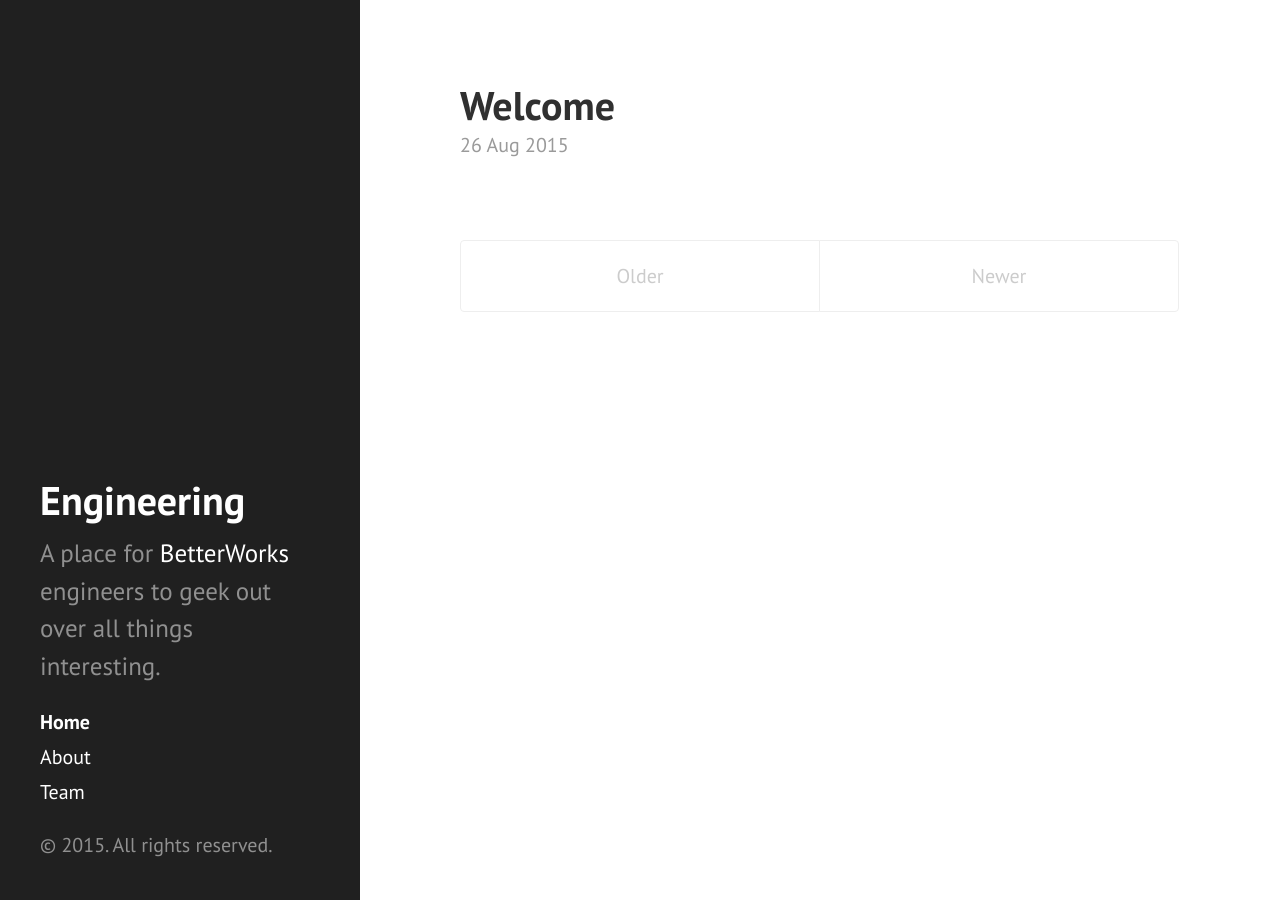
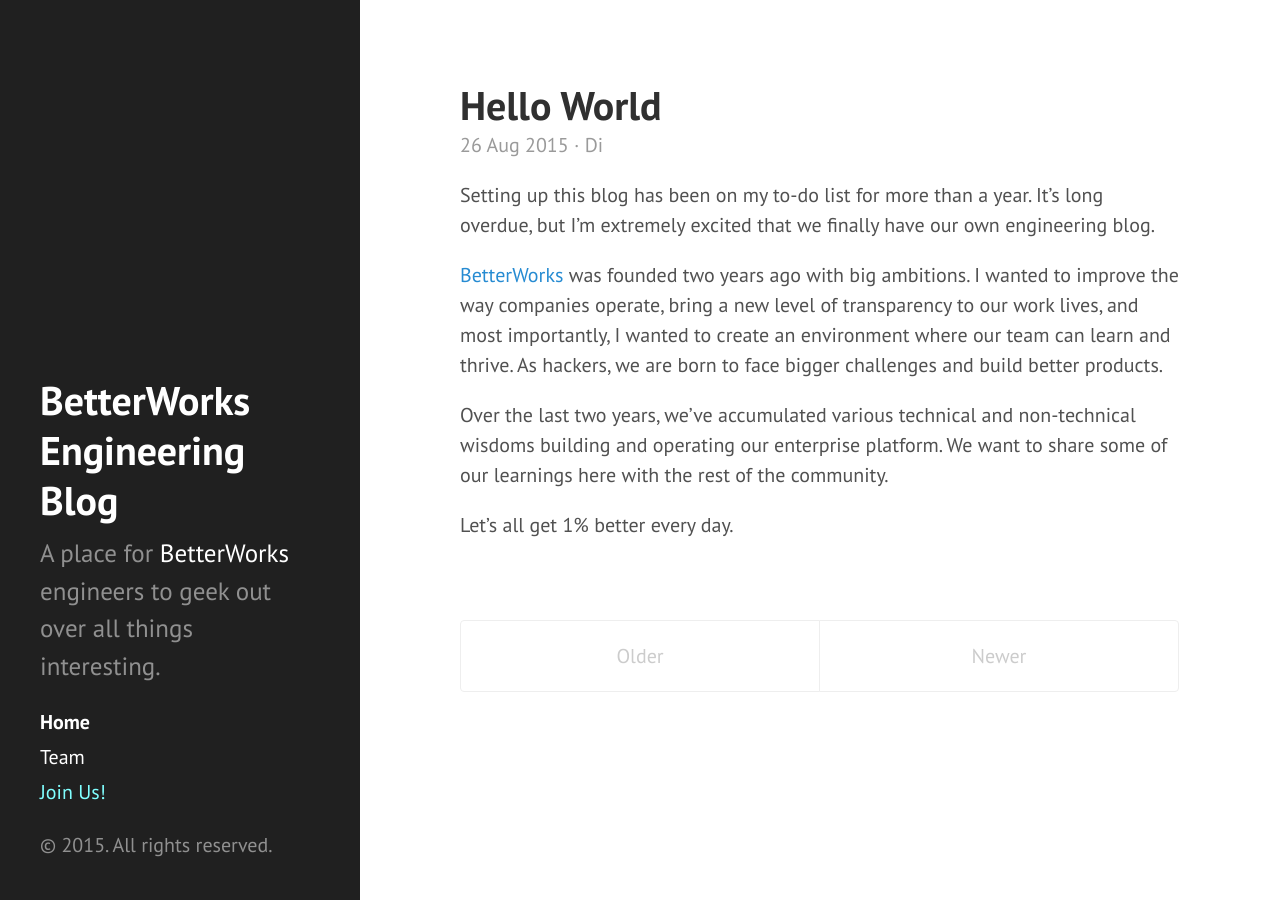
Before and after one commit to shacknerz/engineering, a Jekyll site: the page built from index.html, in a window 1280 px wide. Built offline with Jekyll 4.4.1, drawn with Linux system fonts in a browser that asks for light colours; Markdown is read by kramdown in place of the engine named in the settings; the list of posts is cut into pages by our own code.

Commit message:
first post

```diff
--- a/_config.yml
+++ b/_config.yml
@@ -7,8 +7,8 @@
 relative_permalinks: true
 
 # Setup
-title:            'Engineering'
-tagline:          'getting 1% better every day'
+title:            'BetterWorks Engineering Blog'
+tagline:          '1% better every day'
 description:      'A place for <a href="http://www.betterworks.com">BetterWorks</a> engineers to geek out over all things interesting.'
 url:              http://engineering.betterworks.com
 baseurl:          /
--- a/_includes/head.html
+++ b/_includes/head.html
@@ -22,7 +22,7 @@
 
   <!-- Icons -->
   <link rel="apple-touch-icon-precomposed" sizes="144x144" href="{{ site.baseurl }}public/apple-touch-icon-144-precomposed.png">
-                                 <link rel="shortcut icon" href="{{ site.baseurl }}public/favicon.ico">
+  <link rel="shortcut icon" href="{{ site.baseurl }}public/favicon.ico">
 
   <!-- RSS -->
   <link rel="alternate" type="application/rss+xml" title="RSS" href="/atom.xml">
--- a/_includes/sidebar.html
+++ b/_includes/sidebar.html
@@ -33,6 +33,8 @@
         <span class="sidebar-nav-item">Currently v{{ site.version }}</span>
       {% endcomment %}
 
+      <a class="sidebar-nav-item" style="color: #80FFFF" href="http://www.betterworks.com/careers/">Join Us!</a>
+
     </nav>
 
     <p>&copy; {{ site.time | date: '%Y' }}. All rights reserved.</p>
--- /dev/null
+++ b/_posts/2015-08-26-hello-world.md
@@ -0,0 +1,12 @@
+---
+layout: post
+title: Hello World
+author: Di
+---
+Setting up this blog has been on my to-do list for more than a year. It's long overdue, but I'm extremely excited that we finally have our own engineering blog.
+
+[BetterWorks](http://betterworks.com) was founded two years ago with big ambitions. I wanted to improve the way companies operate, bring a new level of transparency to our work lives, and most importantly, I wanted to create an environment where our team can learn and thrive. As hackers, we are born to face bigger challenges and build better products.
+
+Over the last two years, we've accumulated various technical and non-technical wisdoms building and operating our enterprise platform. We want to share some of our learnings here with the rest of the community.
+
+Let's all get 1% better every day.
--- a/about.md
+++ /dev/null
@@ -1,30 +0,0 @@
----
-layout: page
-title: About
----
-
-<p class="message">
-  Hey there! This page is included as an example. Feel free to customize it for your own use upon downloading. Carry on!
-</p>
-
-In the novel, *The Strange Case of Dr. Jeykll and Mr. Hyde*, Mr. Poole is Dr. Jekyll's virtuous and loyal butler. Similarly, Poole is an upstanding and effective butler that helps you build Jekyll themes. It's made by [@mdo](https://twitter.com/mdo).
-
-There are currently two themes built on Poole:
-
-* [Hyde](http://hyde.getpoole.com)
-* [Lanyon](http://lanyon.getpoole.com)
-
-Learn more and contribute on [GitHub](https://github.com/poole).
-
-## Setup
-
-Some fun facts about the setup of this project include:
-
-* Built for [Jekyll](http://jekyllrb.com)
-* Developed on GitHub and hosted for free on [GitHub Pages](https://pages.github.com)
-* Coded with [Sublime Text 2](http://sublimetext.com), an amazing code editor
-* Designed and developed while listening to music like [Blood Bros Trilogy](https://soundcloud.com/maddecent/sets/blood-bros-series)
-
-Have questions or suggestions? Feel free to [open an issue on GitHub](https://github.com/poole/issues/new) or [ask me on Twitter](https://twitter.com/mdo).
-
-Thanks for reading!
--- a/index.html
+++ b/index.html
@@ -12,7 +12,12 @@
       </a>
     </h1>
 
-    <span class="post-date">{{ post.date | date_to_string }}</span>
+    <span class="post-date">
+      {{ post.date | date_to_string }}
+      {% if post.author %}
+        &middot; {{ post.author }}
+      {% endif %}
+    </span>
 
     {{ post.content }}
   </div>
```
Also changed, not shown: _layouts/post.html (+6 -1 lines), _posts/2015-08-26-welcome.md (deleted).
